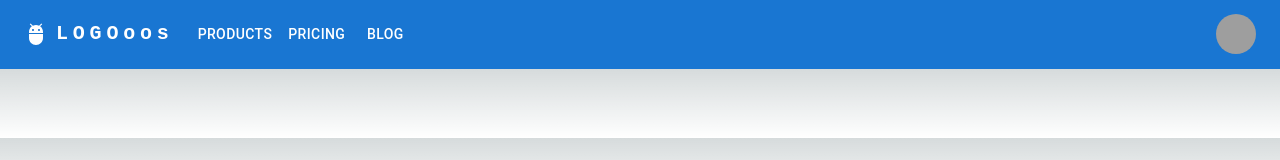
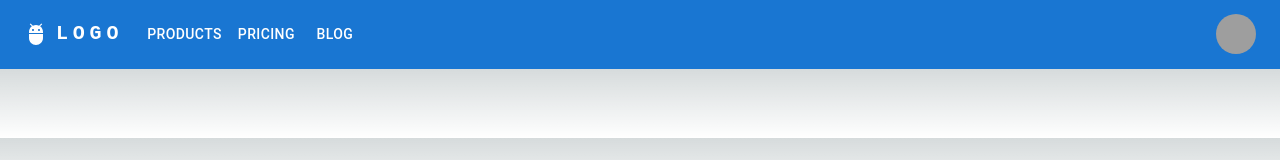
Before and after one commit to sanjay611080/FitExis, a Next.js app: page / in a window 1280 px wide. Shown: the top 160 px of the page. Built offline with nearby package versions, Linux system fonts and the light colour scheme; grey boxes are pictures that could not be loaded.

Commit message:
Reset changes

```diff
--- a/src/app/components/Navbar.tsx
+++ b/src/app/components/Navbar.tsx
@@ -57,7 +57,7 @@ function ResponsiveAppBar() {
               textDecoration: 'none',
             }}
           >
-            LOGOoos
+            LOGO
           </Typography>
 
           <Box sx={{ flexGrow: 1, display: { xs: 'flex', md: 'none' } }}>
```
